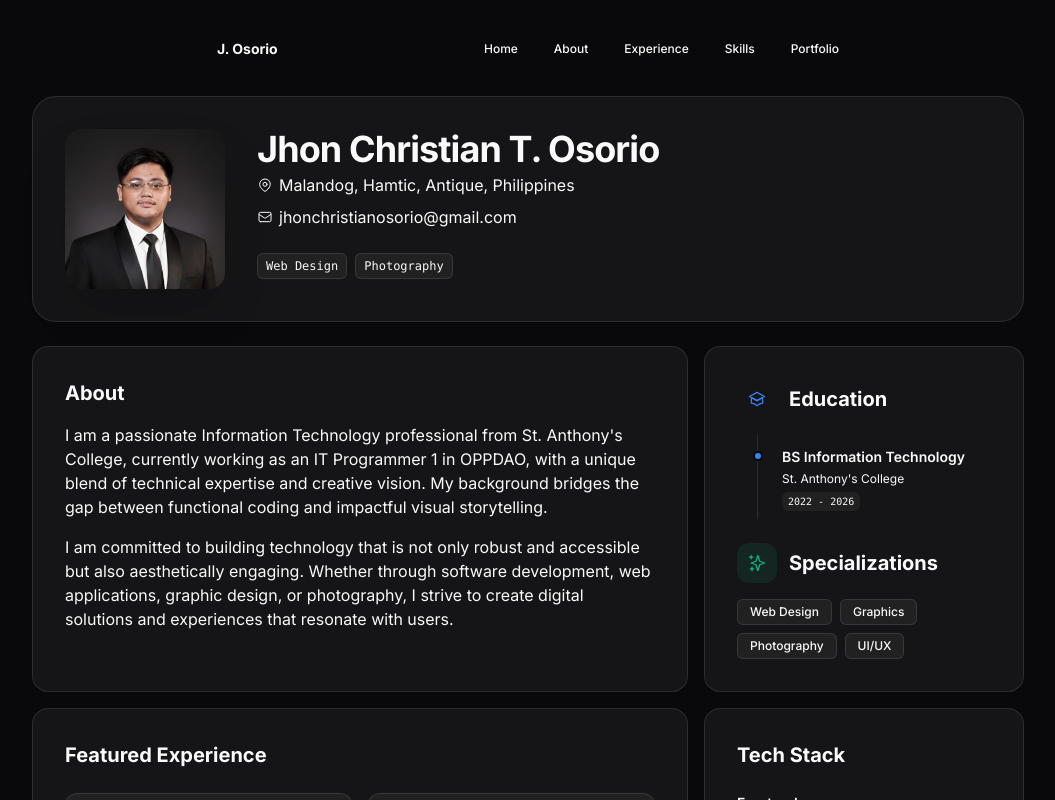
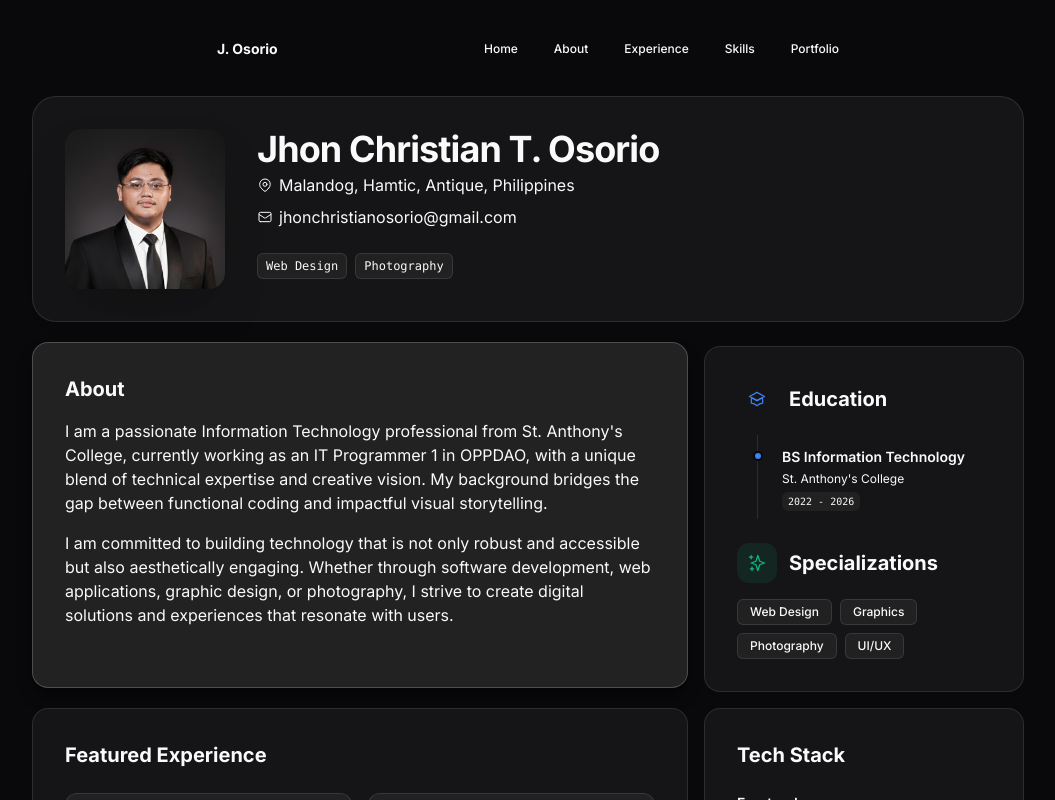
Before and after one commit to Chubs-png/my-portfolio, a React (Vite) app: page / in a window 1280 px wide. In both pictures the pointer is over the element 472 px from the left and 519 px from the top of the page. Shown: the top 800 px of the page, without its empty margins (112-1167 px from the left). Built offline with nearby package versions, Linux system fonts and the light colour scheme.

Commit message:
Update index.css

```diff
--- a/src/index.css
+++ b/src/index.css
@@ -26,6 +26,10 @@
     @apply bg-white/5 border border-white/10 rounded-2xl transition-all duration-300;
   }
 
+  .bento-card:hover {
+    @apply bg-white/10 border-white/20 transform -translate-y-1 shadow-lg shadow-black/50;
+  }
+
   .glass-pill {
     @apply bg-white/10 backdrop-blur-md border border-white/20 rounded-full;
   }
```
